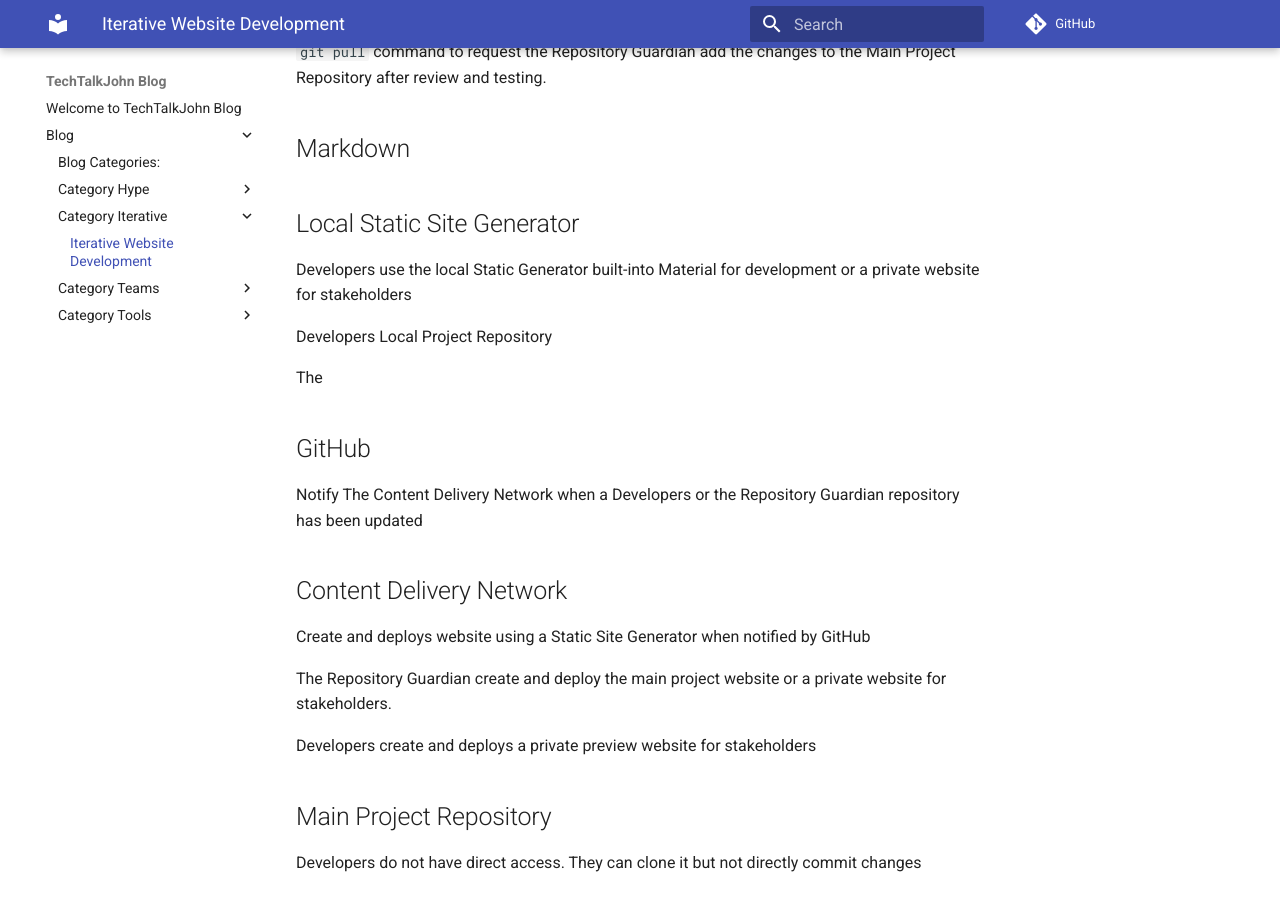
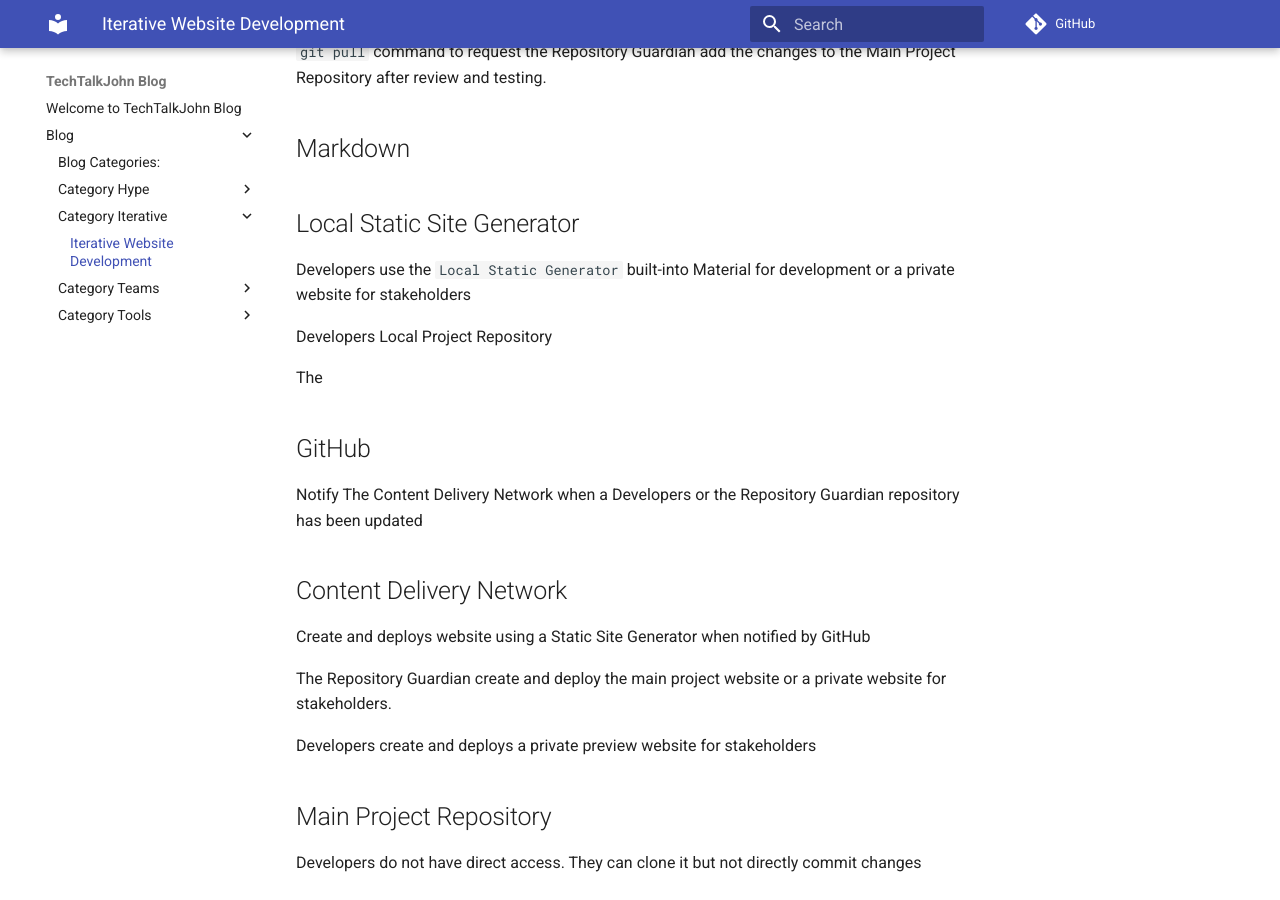
Before and after one commit to JohnTelford/mkdocs_blog, an MkDocs documentation site: the page built from docs/blog/Category Iterative/iterative.md, in a window 1280 px wide and 900 px high, scrolled down 1561 px. Built offline with MkDocs 1.6.1 and Material for MkDocs 9.7.7, drawn with Linux system fonts in a browser that asks for light colours; comment, search, counter and statistics services are not loaded.

Commit message:
refactor
Signed-off-by: John <john@johntelford.com>

```diff
--- a/docs/blog/Category Iterative/iterative.md
+++ b/docs/blog/Category Iterative/iterative.md
@@ -38,7 +38,7 @@ Developer changes can not be directly committed to the Main Project Repository.
 
 ## Local Static Site Generator
 
-Developers use the local Static Generator built-into Material for development or a private website for stakeholders
+Developers use the `Local Static Generator` built-into Material for development or a private website for stakeholders
 
 Developers  Local Project Repository
 
```
